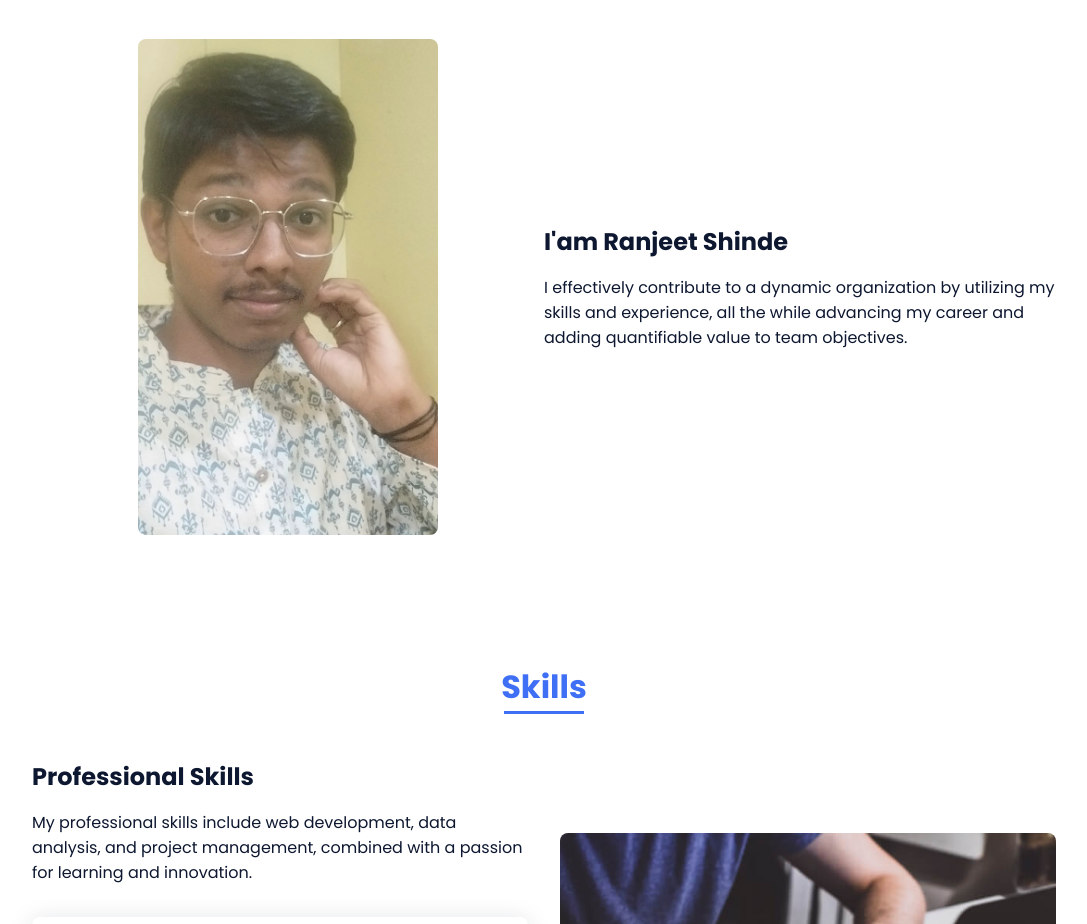
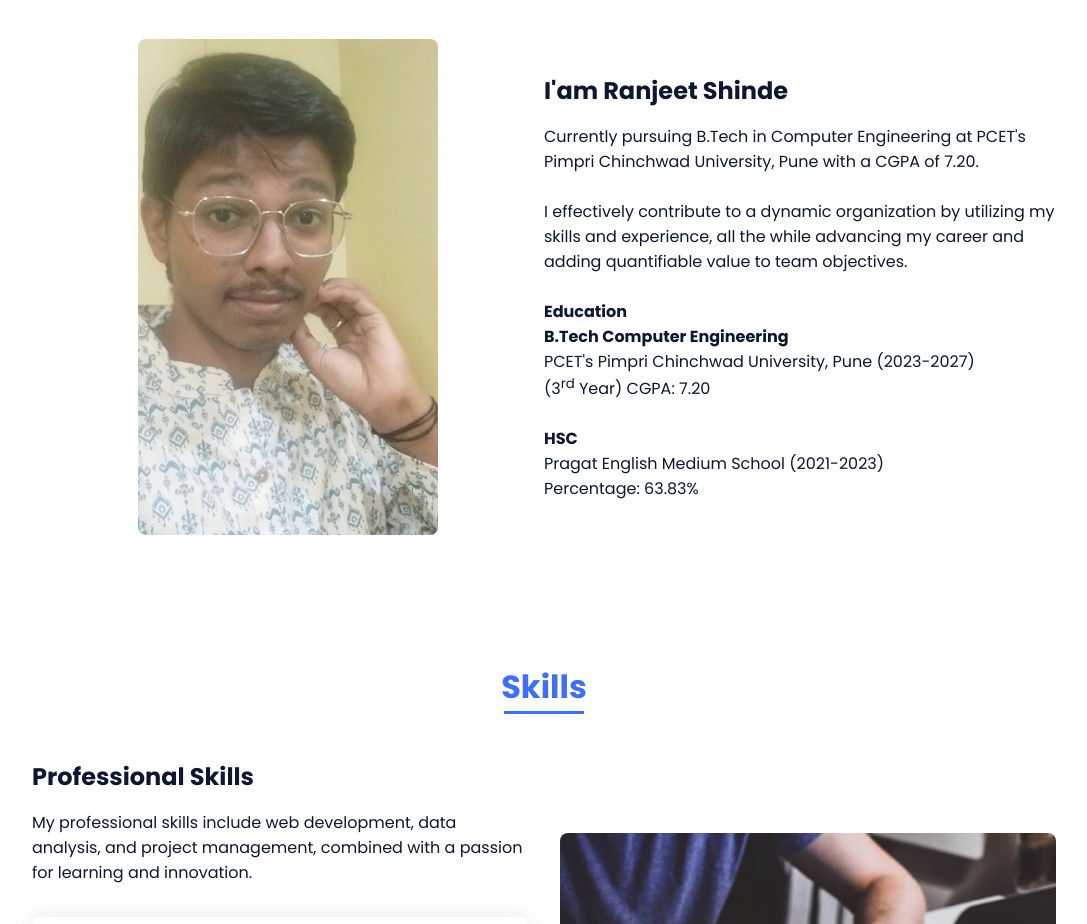
Before and after one commit to Ranjeet6639/Portfolio-website, a plain HTML site: page index.html in a window 1280 px wide. Shown: the part 860-1784 px from the top of the page, without its empty margins (96-1183 px from the left). Drawn offline with nearby package versions, Linux system fonts and the light colour scheme.

Commit message:
edited about context

```diff
--- a/index.html
+++ b/index.html
@@ -79,7 +79,19 @@
 
                 <div>
                     <h2 class="about__subtitle">I'am Ranjeet Shinde</h2>
+                    <p class="about__text">Currently pursuing B.Tech in Computer Engineering at PCET's Pimpri Chinchwad University, Pune with a CGPA of 7.20.</p>
+                    <br>
                     <p class="about__text">I effectively contribute to a dynamic organization by utilizing my skills and experience, all the while advancing my career and adding quantifiable value to team objectives.</p>
+                    <br>
+                    <p class="about__text"><b>Education</b></p>
+                    <p class="about__text"><b>B.Tech Computer Engineering</b></p>
+                    <p class="about__text">PCET's Pimpri Chinchwad University, Pune (2023-2027)</p>
+                    <p class="about__text">(3<sup>rd</sup> Year) CGPA: 7.20</p>
+                    <br>
+                    <p class="about__text"><b>HSC</b></p>
+                    <p class="about__text">Pragat English Medium School (2021-2023)</p>
+                    <p class="about__text">Percentage: 63.83%</p>
+
                 </div>
             </div>
         </section>
```
